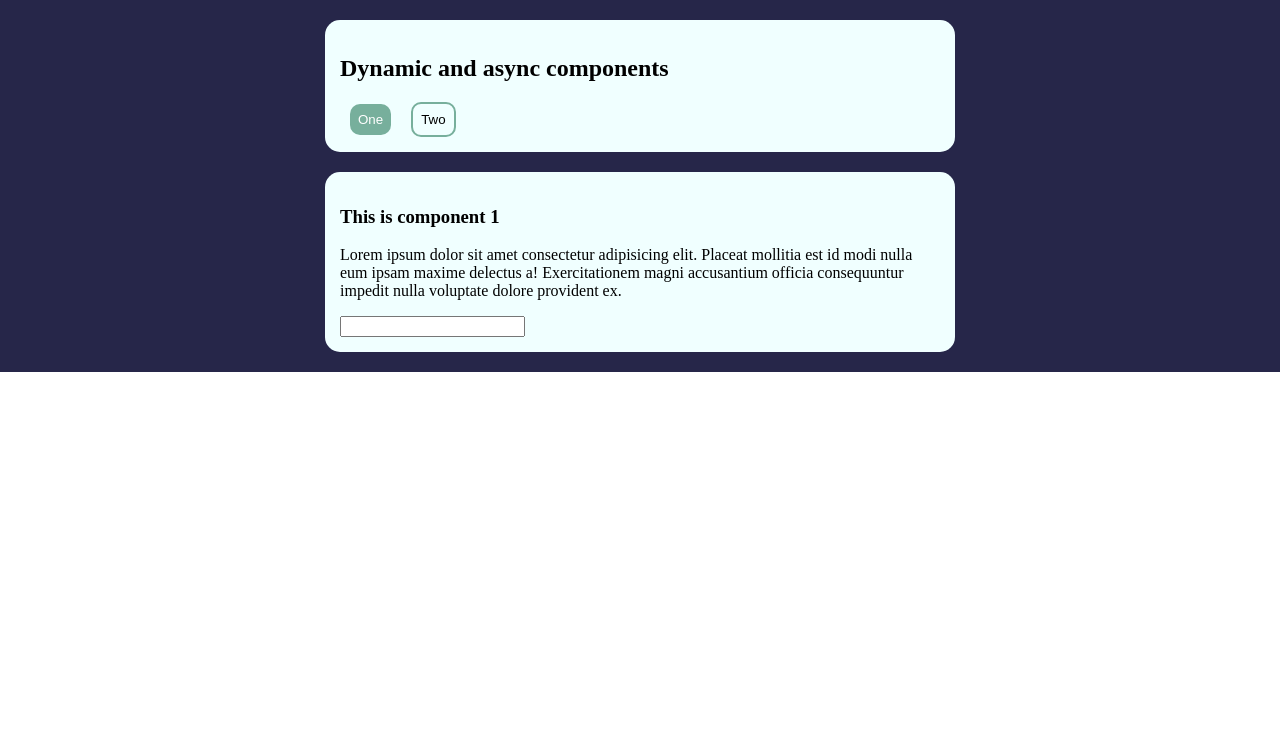
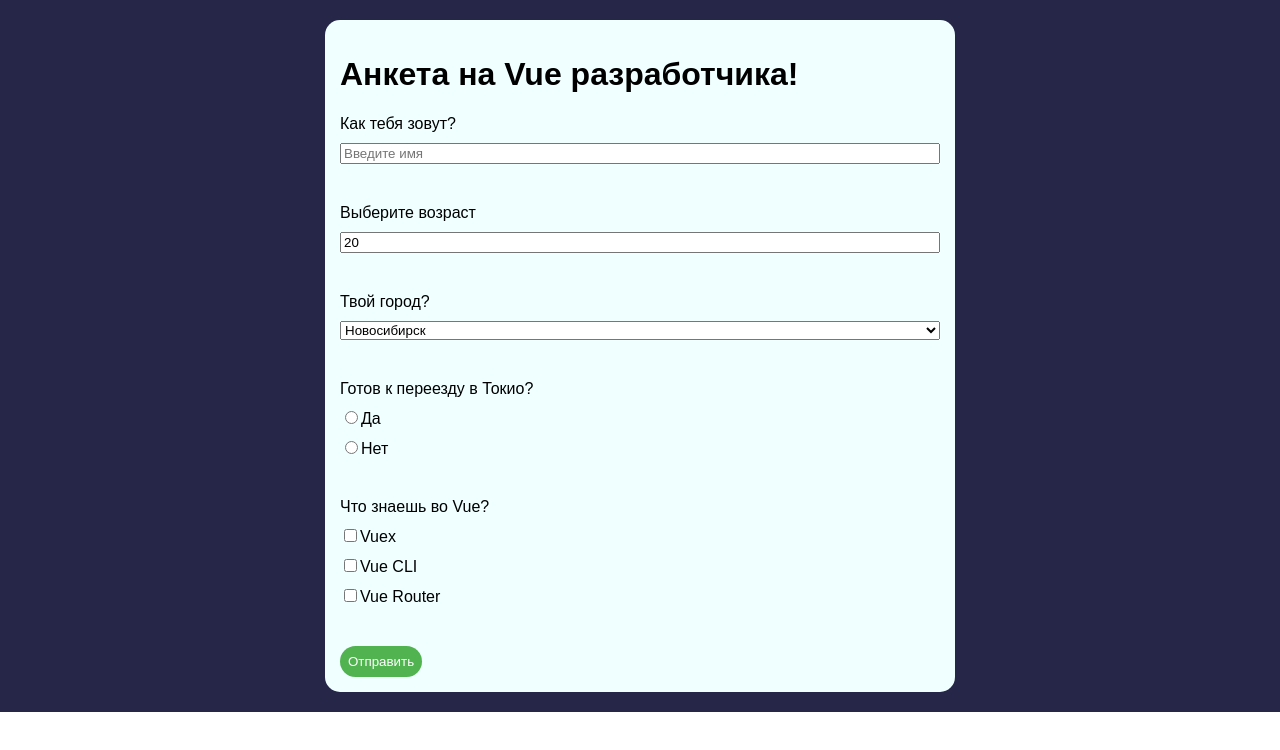
Before and after one commit to Vladislav-bot203/vue3-lesson, a Vue app: page / in a window 1280 px wide. Shown: the top 750 px of the page. Built offline with nearby package versions, Linux system fonts and the light colour scheme.

Commit message:
feat: start workink with porms

```diff
--- a/src/App.vue
+++ b/src/App.vue
@@ -1,54 +1,101 @@
 <template>
+  <div class="appWrapper">
+    <form class="card" @submit.prevent="submitForm">
+      <h1>Анкета на Vue разработчика!</h1>
+      <div class="form-control">
+        <label for="name">Как тебя зовут?</label>
+        <input
+          v-model.trim="name"
+          type="text"
+          placeholder="Введите имя"
+          id="name"
+          required
+        >
+      </div>
 
-  <div class="appWrapper">
-    <div class="card">
-      <h2>Dynamic and async components</h2>
+      <div class="form-control">
+        <label for="age">Выберите возраст</label>
+        <input
+          type="number"
+          id="age"
+          min="18"
+          max="70"
+          v-model.number="age"
+        >
+      </div>
 
-      <app-button
-        class="btns"
-        :color="oneColor"
-        @action="active = 'one'"
-      >One</app-button>
-      <app-button
-        class="btns"
-        :color="twoColor"
-        @action="active = 'two'"
-      >Two</app-button>
-    </div>
-    <keep-alive>
-      <component :is="componentName"></component>
-    </keep-alive>
+      <div class="form-control">
+        <label for="city">Твой город?</label>
+        <select id="city" v-model="city">
+          <option value="spb">Санкт-Петербург</option>
+          <option value="msk">Москва</option>
+          <option value="kzn">Казань</option>
+          <option value="nsk">Новосибирск</option>
+        </select>
+      </div>
+
+      <div class="form-control">
+        <span>Готов к переезду в Токио?</span>
+
+        <div>
+          <label><input v-model="relocate" type="radio" name="trip" value="Yes">Да</label>
+        </div>
+
+        <div>
+          <label><input v-model="relocate" type="radio" name="trip" value="No">Нет</label>
+        </div>
+      </div>
+
+      <div class="form-control">
+        <span>Что знаешь во Vue?</span>
+        <div class="form-el">
+          <label><input type="checkbox">Vuex</label>
+        </div>
+
+        <div class="form-el">
+          <label><input type="checkbox">Vue CLI</label>
+        </div>
+
+        <div class="form-el">
+          <label><input type="checkbox">Vue Router</label>
+        </div>
+      </div>
+
+      <button type="submit" class="submit-btn">Отправить</button>
+    </form>
   </div>
 </template>
 
 <script>
-import AppButton from './components/AppButton.vue'
-import AppTextOne from './components/AppTextOne.vue'
-import AppTextTwo from './components/AppTextTwo.vue'
 
 export default {
-  components: { AppButton, AppTextOne, AppTextTwo },
+  methods: {
+    submitForm (event) {
+      console.group('Form Data')
+      console.log('Name:', this.name)
+      console.log('Age:', this.age)
+      console.log('City:', this.city)
+      console.log('To Tokyo:', this.relocate)
+      console.groupEnd()
+
+      this.name = ''
+    }
+  },
   data () {
     return {
-      active: 'one'
-    }
-  },
-  computed: {
-    componentName () {
-      return 'app-text-' + this.active
-    },
-    oneColor () {
-      return this.active === 'one' ? 'readable' : 'primary'
-    },
-    twoColor () {
-      return this.active === 'two' ? 'readable' : 'primary'
+      name: '',
+      age: 20,
+      city: 'nsk',
+      relocate: null
     }
   }
+
 }
 </script>
 
 <style scoped lang="scss">
     .appWrapper {
+    font-family: sans-serif;
     display: flex;
     flex-direction: column;
     gap: 20px;
@@ -64,7 +111,18 @@
     padding: 15px;
   }
 
-  .btns {
-    margin: 0 10px;
+  .form-control {
+    display: flex;
+    gap: 10px;
+    flex-direction: column;
+    margin-bottom: 40px;
+  }
+
+  .submit-btn {
+    border: 0;
+    border-radius: 20px;
+    padding: 8px;
+    background-color: rgb(80, 179, 80);
+    color: white;
   }
 </style>
--- /dev/null
+++ b/src/VueLessonsMainFiles/AppThree.vue
@@ -0,0 +1,84 @@
+<template>
+
+    <div class="appWrapper">
+      <div class="card">
+        <async-component></async-component>
+        <h2>Dynamic and async components</h2>
+
+        <app-button
+          ref="myBtn"
+          class="btns"
+          :color="oneColor"
+          @action="active = 'one'"
+        >One</app-button>
+        <app-button
+          class="btns"
+          :color="twoColor"
+          @action="active = 'two'"
+        >Two</app-button>
+      </div>
+      <keep-alive>
+        <component :is="componentName"></component>
+      </keep-alive>
+    </div>
+  </template>
+
+<script>
+import AppButton from './components/AppButton.vue'
+import AppTextOne from './components/AppTextOne.vue'
+import AppTextTwo from './components/AppTextTwo.vue'
+
+export default {
+  components: { AppButton, AppTextOne, AppTextTwo },
+  data () {
+    return {
+      active: 'one'
+    }
+  },
+  mounted () {
+    // usage of refs
+    this.$refs.myBtn.btnLog()
+  },
+  computed: {
+    // componentName () {
+    //   return 'app-text-' + this.active
+    // },
+    componentName: {
+      get () {
+        return 'app-text-' + this.active
+      },
+      set (value) {
+        console.log('ComponentName', value)
+      }
+    },
+    oneColor () {
+      return this.active === 'one' ? 'readable' : 'primary'
+    },
+    twoColor () {
+      return this.active === 'two' ? 'readable' : 'primary'
+    }
+  }
+}
+</script>
+
+  <style scoped lang="scss">
+      .appWrapper {
+      display: flex;
+      flex-direction: column;
+      gap: 20px;
+      align-items: center;
+      background-color: rgb(38, 38, 73);
+      padding: 20px;
+    }
+
+    .card {
+      width: 600px;
+      border-radius: 15px;
+      background-color: azure;
+      padding: 15px;
+    }
+
+    .btns {
+      margin: 0 10px;
+    }
+  </style>
--- a/src/components/AppButton.vue
+++ b/src/components/AppButton.vue
@@ -15,6 +15,11 @@
       validator (value) {
         return ['readable', 'primary', 'danger', ''].includes(value)
       }
+    }
+  },
+  methods: {
+    btnLog () {
+      console.log('I am a button')
     }
   }
 
--- /dev/null
+++ b/src/components/AsyncComponent.vue
@@ -0,0 +1,16 @@
+<template>
+    <div>
+        <h3>This is async component</h3>
+    </div>
+</template>
+
+<script>
+
+export default {
+
+}
+</script>
+
+<style lang="scss" scoped>
+
+</style>
--- a/src/main.js
+++ b/src/main.js
@@ -1,6 +1,9 @@
-import { createApp } from 'vue'
+import { createApp, defineAsyncComponent } from 'vue'
 import App from './App.vue'
 
 const app = createApp(App)
+app.component('async-component', defineAsyncComponent(() => {
+  return import('./components/AsyncComponent.vue')
+}))
 
 app.mount('#app')
```
